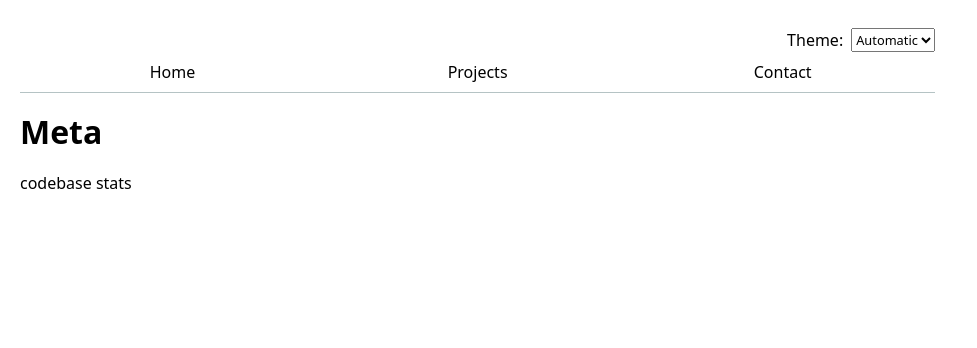
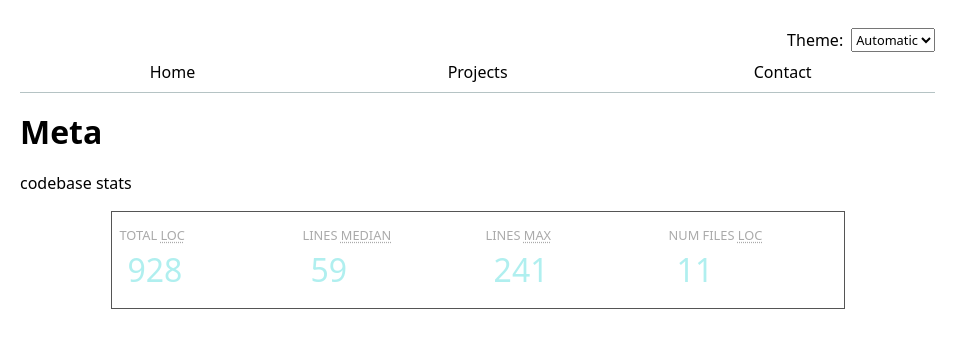
Before and after one commit to aquacalc/mit-viz-sk, a SvelteKit app: page /meta in a window 1280 px wide. Shown: the top 348 px of the page, without its empty margins (0-977 px from the left). Built offline with nearby package versions, Linux system fonts and the light colour scheme.

Commit message:
initial stats

```diff
--- /dev/null
+++ b/src/lib/Stats.svelte
@@ -0,0 +1,67 @@
+<script>
+	export let data;
+	export let linesMedian;
+	export let linesMax;
+	export let numFiles;
+	console.log(`DATA: `, data);
+</script>
+
+<section class="git-hub-data">
+	<!-- <h3>Codebase stats for Commit No. {data[0].commit}</h3> -->
+	<dl>
+		<dt>Total <abbr title="Lines of code">LOC</abbr></dt>
+		<dd>{data.length}</dd>
+
+		<dt>Lines <abbr title="Median lines of code">Median</abbr></dt>
+		<dd>{linesMedian}</dd>
+
+		<dt>Lines <abbr title="Max lines of code">max</abbr></dt>
+		<dd>{linesMax}</dd>
+
+		<dt>num Files <abbr title="Lines of code">LOC</abbr></dt>
+		<dd>{numFiles}</dd>
+	</dl>
+</section>
+
+<style>
+	dt {
+		font-weight: bold;
+	}
+
+	dl {
+		display: grid;
+		grid-template-columns: 1fr 1fr 1fr 1fr;
+	}
+
+	dl,
+	dd {
+		font-size: 0.9rem;
+	}
+
+	dt {
+		grid-row: 1;
+		padding-left: 0.5rem;
+		font-size: 0.8rem;
+		font-weight: 400;
+		text-transform: uppercase;
+		color: #aaa;
+	}
+
+	dd {
+		grid-row: 2;
+		margin-left: 0.5em;
+		font-size: 2rem;
+		font-weight: 100;
+		color: #aaeeeeee;
+	}
+
+	.git-hub-data {
+		border: 0.5px solid #555;
+		width: 80%;
+		margin: 0 auto;
+	}
+	.git-hub-data h3 {
+		padding-left: 0.5rem;
+		font-weight: 200;
+	}
+</style>
--- /dev/null
+++ b/src/routes/+layout.js
@@ -0,0 +1,9 @@
+// see: https://joshcollinsworth.com/blog/sveltekit-page-transitions#the-final-code
+
+export const load = ({ url }) => {
+	const { pathname } = url;
+
+	return {
+		pathname
+	};
+};
--- a/src/routes/+layout.svelte
+++ b/src/routes/+layout.svelte
@@ -1,6 +1,13 @@
 <script>
 	import { page } from '$app/stores';
+
+	// see: https://joshcollinsworth.com/blog/sveltekit-page-transitions#the-final-code
+	import { fade } from 'svelte/transition';
+	import { cubicIn, cubicOut } from 'svelte/easing';
+
 	import '$lib/styles/styles.css';
+
+	export let data;
 
 	$: currentPage = $page.url.pathname;
 
@@ -13,8 +20,7 @@
 	let root = globalThis?.document?.documentElement;
 	$: root?.style.setProperty('color-scheme', currentTheme);
 
-  $: localStorage.colorScheme = currentTheme;
-
+	$: localStorage.colorScheme = currentTheme;
 
 	const handleTheme = (e) => {
 		currentTheme = e.target.value;
@@ -46,7 +52,15 @@
 	</ul>
 </nav>
 
-<slot />
+{#key data.pathname}
+	<div in:fade={{ duration: 300, delay: 400 }} out:fade={{ duration: 300 }}>
+	<!-- <div
+		in:fade={{ easing: cubicOut, duration: 300, delay: 400 }}
+		out:fade={{ easing: cubicIn, duration: 300 }}
+	> -->
+		<slot />
+	</div>
+{/key}
 
 <style>
 	nav {
--- a/src/routes/meta/+page.svelte
+++ b/src/routes/meta/+page.svelte
@@ -1,10 +1,74 @@
 <script>
-	//
+	import { onMount } from 'svelte';
+	import * as d3 from 'd3';
+
+	import Stats from '$lib/Stats.svelte';
+
+	let data = [];
+	let commits = [];
+	// let commitsBis = [];
+
+	onMount(async () => {
+		data = await d3.csv('loc.csv', d3.autoType);
+
+		// see: https://vis-society.github.io/labs/7/#fn:eachcommit
+		commits = d3
+			.groups(data, (d) => d.commit)
+			.map(([commit, lines]) => {
+				let first = lines[0];
+				let { author, date, time, timezone, datetime } = first;
+				let ret = {
+					id: commit,
+					url: 'https://github.com/aquacalc/mit-viz-sk/commit/' + commit,
+					author,
+					date,
+					time,
+					timezone,
+					datetime,
+					hourFrac: datetime.getHours() + datetime.getMinutes() / 60,
+					totalLines: lines.length
+				};
+
+				// Like ret.lines = lines
+				// but non-enumerable so it doesn’t show up in JSON.stringify
+				Object.defineProperty(ret, 'lines', {
+					value: lines,
+					configurable: true,
+					writable: true,
+					enumerable: false
+				});
+
+				return ret;
+			});
+
+		// commitsBis = d3
+		// 	.groups(data, d => d.commit)
+		// 	.map(([key, value]) => ({
+		// 		key,
+		// 		value
+		// 	}))
+	});
+
+	$: linesMedian = d3.median(data, d => d.line)
+	$: linesMax = d3.max(data, d => d.line)
+	$: numFiles = d3.groups(data, d => d.file).length
+	$: console.log(`data: `, data[4]);
+	// $: console.log(`commitsBis: `, commitsBis.slice(0, 2));
+	$: console.log(`commits: `, commits.slice(0, 2));
+	// $: console.log(d3.min(data, d => d.line))
+	// $: console.log(d3.max(data, d => d.line))
+	// $: console.log(d3.median(data, d => d.line))
+	// $: console.log(numFiles)
 </script>
 
 <h1>Meta</h1>
+<p>codebase stats</p>
 
-<p>codebase stats</p>
+<Stats {data} {linesMedian} {linesMax} {numFiles} />
+
+<!-- <p>Total lines of code: {data.length}</p> -->
+
+
 
 <style>
 	/*  */
```
Also changed, not shown: src/routes/meta/+page.js (added, +18 -0 lines).
